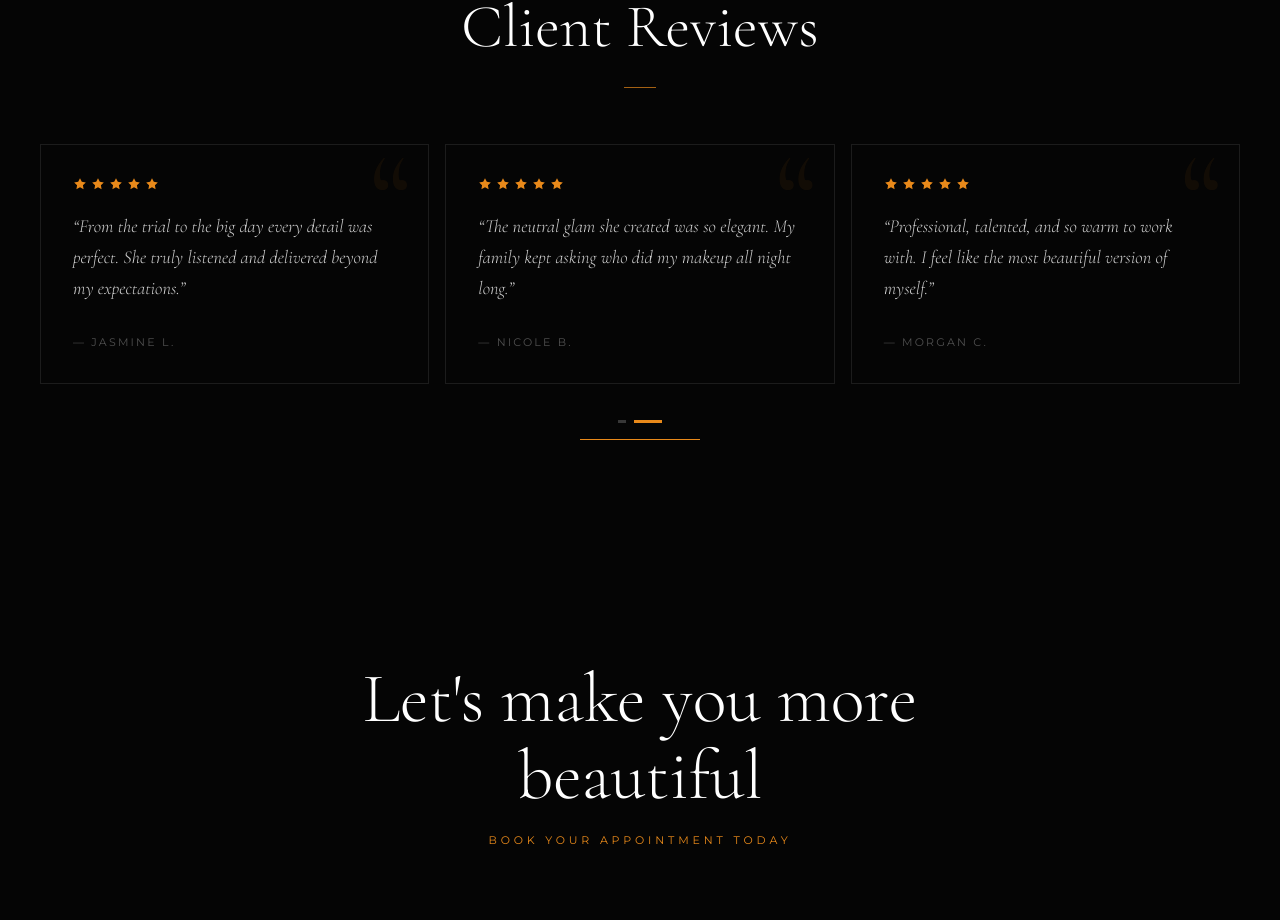
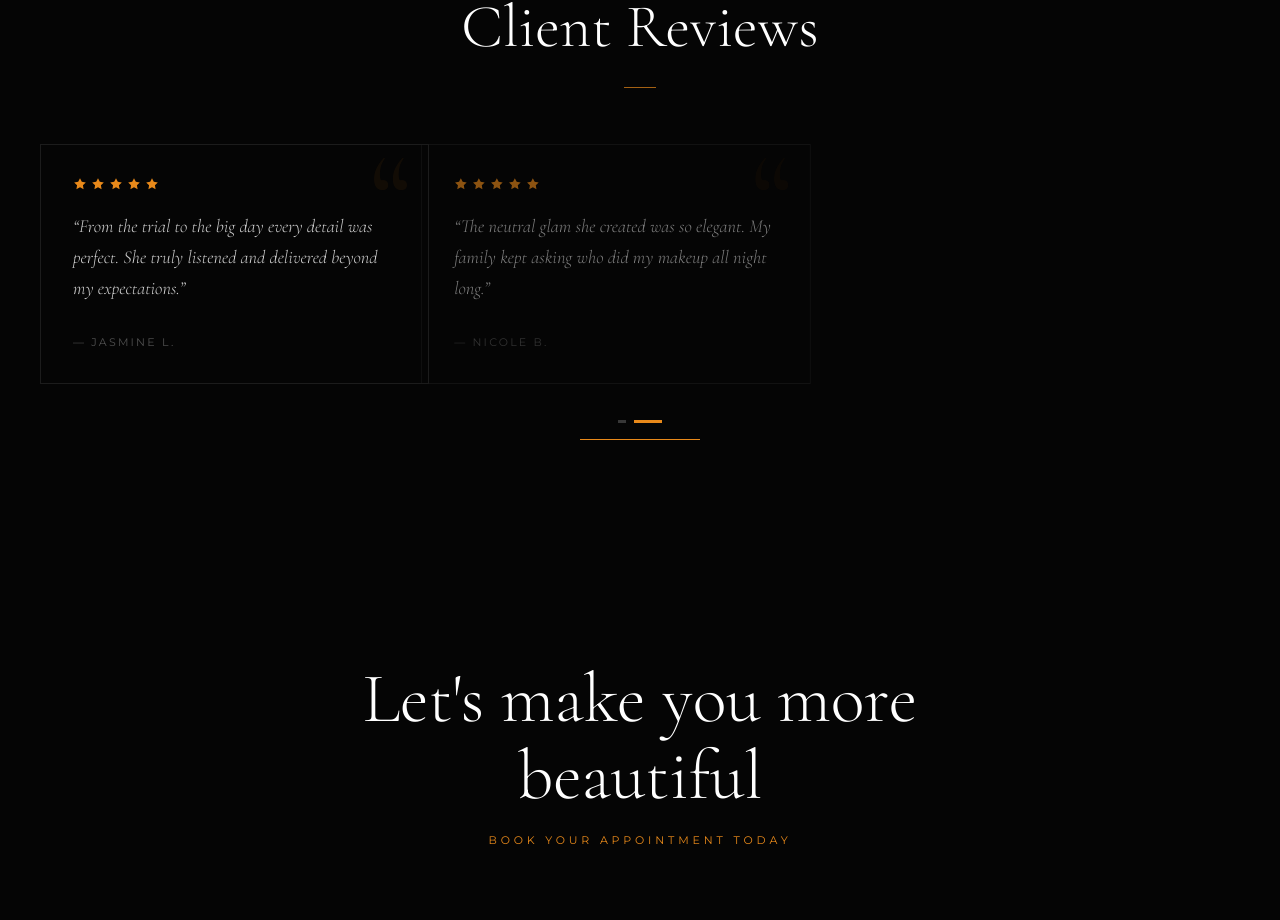
Before and after one commit to Dosky-05/Deluxe-Makeover, a React (Vite) app: page / in a window 1280 px wide. Shown: the part 3869-4789 px from the top of the page. Built offline with nearby package versions, Linux system fonts and the light colour scheme.

Commit message:
increased review rotation speed

```diff
--- a/src/components/Reviews.jsx
+++ b/src/components/Reviews.jsx
@@ -36,14 +36,14 @@ export default function Reviews() {
     clearInterval(timerRef.current)
     timerRef.current = setInterval(() => {
       setPage(p => (p + 1) % pages.length)
-    }, 4000)
+    }, 6000)
   }
 
   useEffect(() => {
     if (!paused) {
       timerRef.current = setInterval(() => {
         setPage(p => (p + 1) % pages.length)
-      }, 4000)
+      }, 6000)
     }
     return () => clearInterval(timerRef.current)
   }, [paused])
@@ -129,7 +129,7 @@ export default function Reviews() {
                 left: 0, top: 0, height: '100%',
                 background: ACCENT,
                 width: paused ? '0%' : '100%',
-                transition: paused ? 'none' : 'width 4s linear',
+                transition: paused ? 'none' : 'width 6s linear',
               }}
             />
           </div>
```
